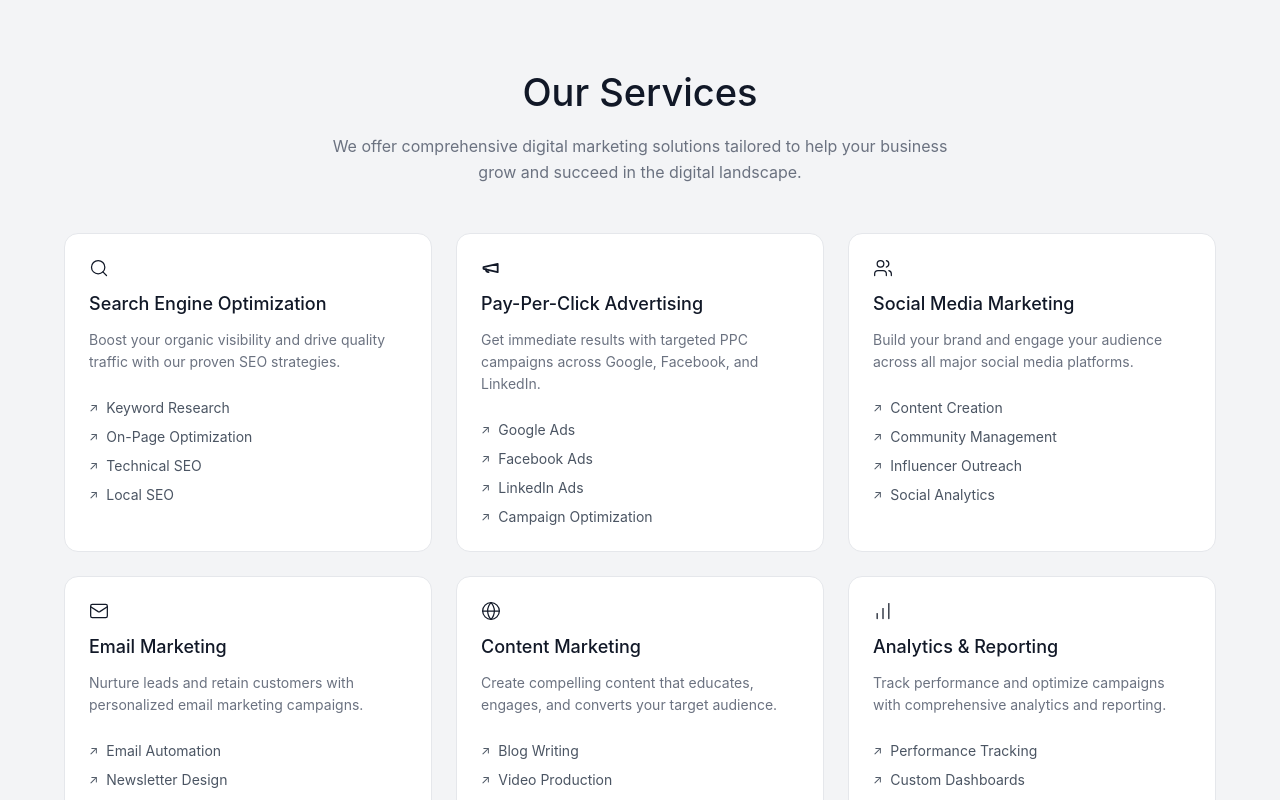
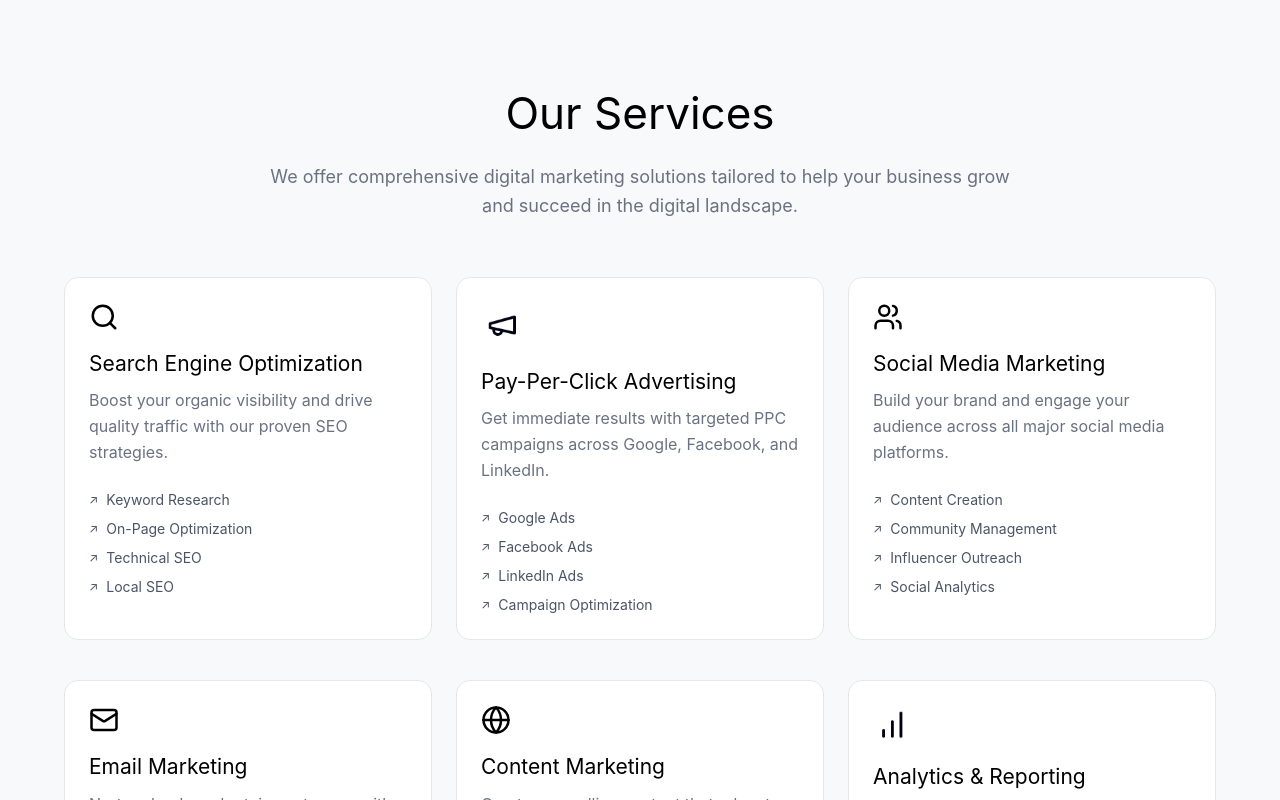
Before and after one commit to gayathri23-y/Agency-digital-market, a React (Vite) app: page / in a window 1280 px wide. Shown: the top 800 px of the page. Built offline with nearby package versions, Linux system fonts and the light colour scheme.

Commit message:
service page update

```diff
--- a/src/Components/Service.jsx
+++ b/src/Components/Service.jsx
@@ -1,175 +1,139 @@
 import React from "react";
-import {
-  Search,
-  Users,
-  Mail,
-  Globe,
-  BarChart,
-} from "lucide-react";
+import { Search, Users, Mail, Globe } from "lucide-react";
 
-// ✅ EXACT PPC ICON (matches your image)
-const PPCIcon = () => (
-  <svg
-    viewBox="0 0 24 24"
-    className="w-5 h-5"
-    fill="none"
-    stroke="currentColor"
-    strokeWidth="2.2"
-    strokeLinecap="round"
-    strokeLinejoin="round"
-  >
-    {/* triangle horn */}
-    <path d="M3 11L20 7V17L3 13V11Z" />
-    {/* curved handle */}
-    <path d="M6 13.5C6 15.5 7.5 17 9 17" />
-  </svg>
-);
+import twoIcon from "../assets/two.png";
+import sixIcon from "../assets/six.png";
 
 const Services = () => {
-  const data = [
+  const services = [
     {
-      icon: <Search />,
+      icon: <Search size={30} strokeWidth={2} />,
       title: "Search Engine Optimization",
       desc: "Boost your organic visibility and drive quality traffic with our proven SEO strategies.",
-      list: [
-        "Keyword Research",
-        "On-Page Optimization",
-        "Technical SEO",
-        "Local SEO",
-      ],
+      list: ["Keyword Research", "On-Page Optimization", "Technical SEO", "Local SEO"],
     },
     {
-      icon: <PPCIcon />, // ✅ exact match
+      icon: (
+        <img
+          src={twoIcon}
+          alt=""
+          className="w-12 h-12 object-contain scale-125"
+        />
+      ),
       title: "Pay-Per-Click Advertising",
       desc: "Get immediate results with targeted PPC campaigns across Google, Facebook, and LinkedIn.",
-      list: [
-        "Google Ads",
-        "Facebook Ads",
-        "LinkedIn Ads",
-        "Campaign Optimization",
-      ],
+      list: ["Google Ads", "Facebook Ads", "LinkedIn Ads", "Campaign Optimization"],
     },
     {
-      icon: <Users />,
+      icon: <Users size={30} strokeWidth={2} />,
       title: "Social Media Marketing",
       desc: "Build your brand and engage your audience across all major social media platforms.",
-      list: [
-        "Content Creation",
-        "Community Management",
-        "Influencer Outreach",
-        "Social Analytics",
-      ],
+      list: ["Content Creation", "Community Management", "Influencer Outreach", "Social Analytics"],
     },
     {
-      icon: <Mail />,
+      icon: <Mail size={30} strokeWidth={2} />,
       title: "Email Marketing",
       desc: "Nurture leads and retain customers with personalized email marketing campaigns.",
-      list: [
-        "Email Automation",
-        "Newsletter Design",
-        "A/B Testing",
-        "List Segmentation",
-      ],
+      list: ["Email Automation", "Newsletter Design", "A/B Testing", "List Segmentation"],
     },
     {
-      icon: <Globe />,
+      icon: <Globe size={30} strokeWidth={2} />,
       title: "Content Marketing",
       desc: "Create compelling content that educates, engages, and converts your target audience.",
-      list: [
-        "Blog Writing",
-        "Video Production",
-        "Infographics",
-        "Content Strategy",
-      ],
+      list: ["Blog Writing", "Video Production", "Infographics", "Content Strategy"],
     },
     {
-      icon: <BarChart />, // ✅ correct 6th
+      icon: (
+        <img
+          src={sixIcon}
+          alt=""
+          className="w-10 h-10 object-contain scale-110"
+        />
+      ),
       title: "Analytics & Reporting",
       desc: "Track performance and optimize campaigns with comprehensive analytics and reporting.",
-      list: [
-        "Performance Tracking",
-        "Custom Dashboards",
-        "ROI Analysis",
-        "Monthly Reports",
-      ],
+      list: ["Performance Tracking", "Custom Dashboards", "ROI Analysis", "Monthly Reports"],
     },
   ];
 
   return (
-    <section className="pt-16 pb-16 px-16 bg-[#f3f4f6]">
-      {/* Heading */}
-      <div className="text-center mb-12">
-        <h2 className="text-[38px] font-medium text-[#111827]">
+    <div className="bg-[#f8f9fb] pt-20 pb-40">
+
+      {/* HEADER */}
+      <div className="px-4 sm:px-6 md:px-10 lg:px-16 text-center mb-14">
+        <h2 className="text-[44px] font-normal text-black mb-4">
           Our Services
         </h2>
 
-        <p className="mt-3 text-[16px] text-[#6b7280] max-w-[650px] mx-auto leading-[26px]">
-          We offer comprehensive digital marketing solutions tailored to help your business
-          grow and succeed in the digital landscape.
+        <p className="text-[18px] text-gray-500 max-w-3xl mx-auto leading-relaxed">
+          We offer comprehensive digital marketing solutions tailored to help your business grow and succeed in the digital landscape.
         </p>
       </div>
 
-      {/* Cards */}
-      <div className="grid grid-cols-3 gap-6 mb-16">
-        {data.map((item, i) => (
+      {/* GRID */}
+      <div className="px-4 sm:px-6 md:px-10 lg:px-16 grid grid-cols-1 sm:grid-cols-2 lg:grid-cols-3 gap-x-6 gap-y-10 mb-40">
+        {services.map((item, i) => (
           <div
             key={i}
-            className="bg-white border border-[#e5e7eb] rounded-[14px] p-6 min-h-[280px]"
+            className="
+              group
+              bg-white border border-[#e5e7eb] rounded-[14px] p-6 min-h-[280px]
+              transition-all duration-300 ease-out cursor-pointer transform
+              hover:-translate-y-1
+              hover:scale-[1.03]
+              hover:shadow-md
+            "
           >
-            <div className="flex flex-col h-full">
-
-              {/* Top */}
-              <div className="space-y-3">
-                <div className="text-[#111827]">
-                  {React.cloneElement(item.icon, {
-                    className: "w-5 h-5 stroke-[1.5]",
-                  })}
+            <div className="mb-4 transition-transform duration-300 group-hover:scale-105">
+              {item.icon}
             </div>
 
-                <h3 className="text-[18px] font-medium text-[#111827]">
+            <h3 className="text-[21px] font-normal text-black mb-2">
               {item.title}
             </h3>
 
-                <p className="text-[14px] text-[#6b7280] leading-[22px]">
+            <p className="text-[16px] text-gray-500 leading-[26px] mb-4">
               {item.desc}
             </p>
-              </div>
 
-              {/* List */}
-              <ul className="mt-6 space-y-2 text-[14px] text-[#4b5563]">
+            <ul className="mt-6 space-y-2 text-[14px] text-gray-600">
               {item.list.map((li, idx) => (
                 <li key={idx} className="flex items-center gap-2">
-                    <span className="text-xs">↗</span> {li}
+                  <span className="text-xs">↗</span>
+                  {li}
                 </li>
               ))}
             </ul>
-
-            </div>
           </div>
         ))}
       </div>
 
       {/* CTA */}
-      <div className="bg-[#050816] rounded-[20px] py-14 text-center">
-        <h3 className="text-white text-[32px] font-normal mb-3">
+      <div className="px-4 sm:px-6 md:px-10 lg:px-16 relative z-10">
+        <div className="bg-[#02021a] rounded-[24px] py-12 text-center -mt-24 shadow-xl">
+
+          <h3 className="text-white text-[30px] font-normal mb-3">
             Ready to Accelerate Your Growth?
           </h3>
 
-        <p className="text-[#9ca3af] text-[16px] mb-8">
+          <p className="text-gray-300 text-[16px] mb-6">
             Let's discuss how our digital marketing expertise can help you achieve your business goals.
           </p>
 
-        <div className="flex justify-center gap-5">
-          <button className="bg-white text-black px-7 py-3 rounded-[10px] text-[15px] font-medium">
+          <div className="flex flex-wrap justify-center gap-4">
+            <button className="bg-gray-200 text-black px-6 py-2.5 rounded-xl text-[14px] font-normal">
               Get Free Consultation
             </button>
 
-          <button className="border border-white text-white px-7 py-3 rounded-[10px] text-[15px] font-medium">
+            <button className="border border-gray-600 text-white px-6 py-2.5 rounded-xl text-[14px] font-normal">
               View Our Portfolio
             </button>
           </div>
+
         </div>
-    </section>
+      </div>
+
+    </div>
   );
 };
 
```
Also changed, not shown: src/assets/six.png (added), src/assets/two.png (added). Lines whose indentation alone changed are shown as unchanged.
